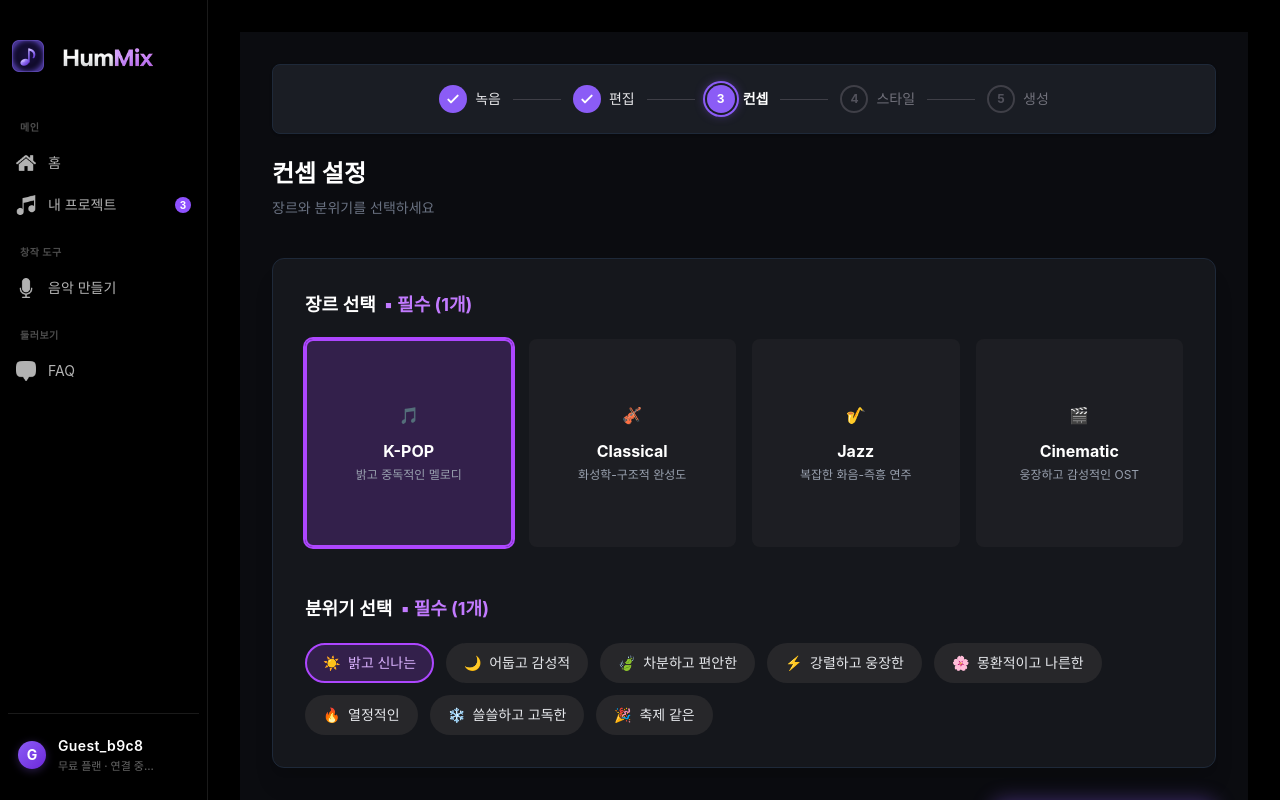
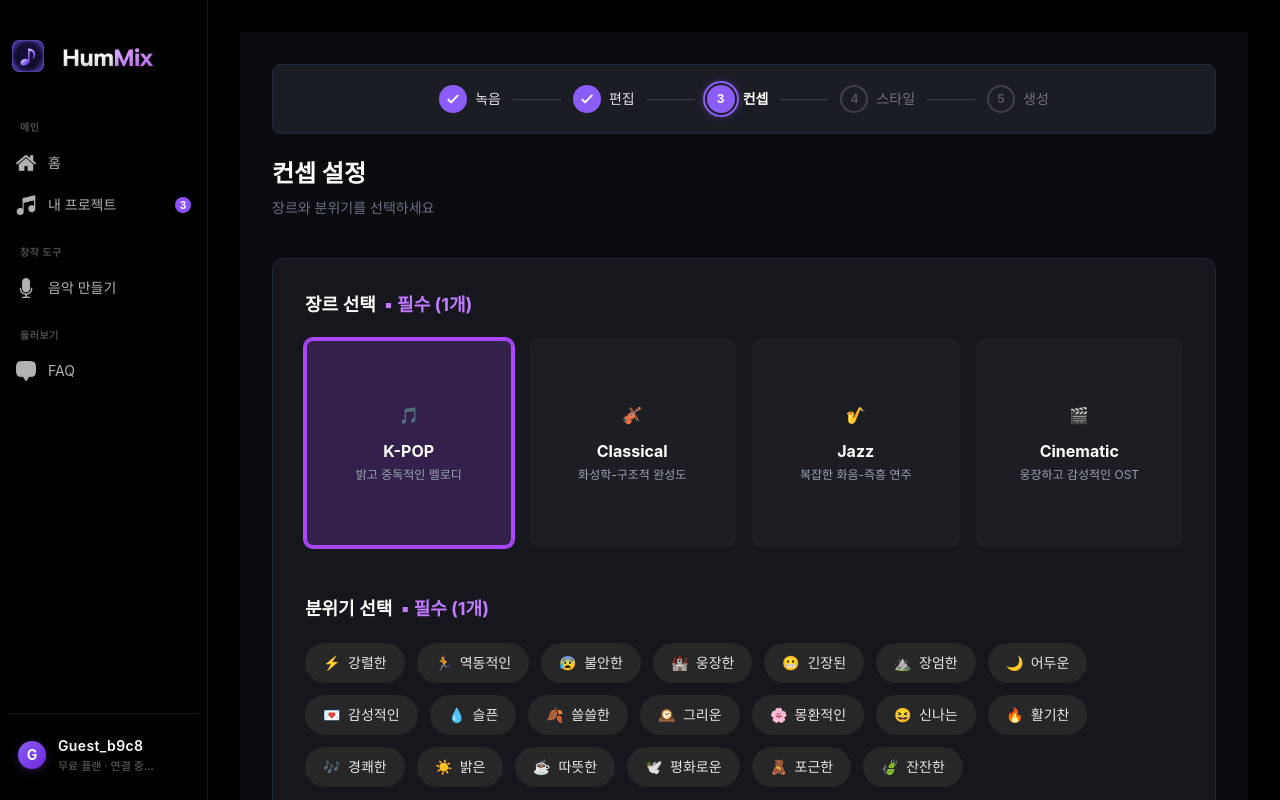
Before and after one commit to Humix-Project/humix-client, a React (Vite) app in the folder humix-project/: page /concept in a window 1280 px wide. Built offline with nearby package versions, Linux system fonts and the light colour scheme; no server answers.

Commit message:
fix/ 컨셉 api에 맞게 수정

```diff
--- a/humix-project/src/pages/Concept.tsx
+++ b/humix-project/src/pages/Concept.tsx
@@ -1,8 +1,6 @@
 import { useState } from 'react';
-// ✅ 페이지 이동을 위한 useNavigate 훅 임포트
 import { useNavigate } from 'react-router-dom';
 import Stepper from '../components/Stepper';
-// ✅ 이전에 만든 Zustand 스토어 임포트
 import { useConceptStore } from '../store/useConceptStore';
 
 // 아이콘은 lucide-react 대신 텍스트/이모지를 사용하거나,
@@ -12,23 +10,36 @@ const IconViolin = () => <span>🎻</span>;
 const IconJazz = () => <span>🎷</span>;
 const IconClapperboard = () => <span>🎬</span>;
 
-// 💡 API 명세서의 <곡 생성 장르> enum 값과 100% 일치하도록 id 수정 (Jazz 대문자 주의)
 const genres = [
   { id: "kpop", name: "K-POP", icon: IconMusic, description: "밝고 중독적인 멜로디" },
   { id: "classical", name: "Classical", icon: IconViolin, description: "화성학-구조적 완성도" },
-  { id: "Jazz", name: "Jazz", icon: IconJazz, description: "복잡한 화음-즉흥 연주" },
+  { id: "jazz", name: "Jazz", icon: IconJazz, description: "복잡한 화음-즉흥 연주" },
   { id: "cinematic", name: "Cinematic", icon: IconClapperboard, description: "웅장하고 감성적인 OST" },
 ];
 
+
 const moods = [
-  { id: "bright_exciting", name: "밝고 신나는", emoji: "☀️" },
-  { id: "dark_emotional", name: "어둡고 감성적", emoji: "🌙" },
-  { id: "calm_comfortable", name: "차분하고 편안한", emoji: "🍃" },
-  { id: "intense_grand", name: "강렬하고 웅장한", emoji: "⚡️" },
-  { id: "dreamy_lazy", name: "몽환적이고 나른한", emoji: "🌸" },
-  { id: "passionate", name: "열정적인", emoji: "🔥" },
-  { id: "melancholy_lonely", name: "쓸쓸하고 고독한", emoji: "❄️" },
-  { id: "festival_like", name: "축제 같은", emoji: "🎉" },
+  { id: "intense", name: "강렬한", emoji: "⚡️" },
+  { id: "dynamic", name: "역동적인", emoji: "🏃" },
+  { id: "anxious", name: "불안한", emoji: "😰" },
+  { id: "epic", name: "웅장한", emoji: "🏰" },
+  { id: "tense", name: "긴장된", emoji: "😬" },
+  { id: "grand", name: "장엄한", emoji: "⛰️" },
+  { id: "dark", name: "어두운", emoji: "🌙" },
+  { id: "sentimental", name: "감성적인", emoji: "💌" },
+  { id: "sad", name: "슬픈", emoji: "💧" },
+  { id: "melancholic", name: "쓸쓸한", emoji: "🍂" },
+  //오타 수정
+  { id: "nostalgic", name: "그리운", emoji: "🕰️" },
+  { id: "dreamy", name: "몽환적인", emoji: "🌸" },
+  { id: "exciting", name: "신나는", emoji: "😆" },
+  { id: "energetic", name: "활기찬", emoji: "🔥" },
+  { id: "cheerful", name: "경쾌한", emoji: "🎶" },
+  { id: "bright", name: "밝은", emoji: "☀️" },
+  { id: "warm", name: "따뜻한", emoji: "☕" },
+  { id: "peaceful", name: "평화로운", emoji: "🕊️" },
+  { id: "cozy", name: "포근한", emoji: "🧸" },
+  { id: "calm", name: "잔잔한", emoji: "🍃" },
 ];
 
 // 타입 정의
@@ -38,7 +49,7 @@ type MoodId = typeof moods[number]['id'];
 export default function Concept() {
   const navigate = useNavigate();
 
-  // 🌟 스토어에 정의된 정확한 변수명(selectedGenre, selectedMoods)으로 꺼내옵니다.
+  //스토어에 정의된 정확한 변수명(selectedGenre, selectedMoods)으로 꺼내옵니다.
   const savedGenre = useConceptStore((state) => state.selectedGenre);
   const savedMoods = useConceptStore((state) => state.selectedMoods);
   const setConcept = useConceptStore((state) => state.setConcept);
@@ -47,8 +58,10 @@ export default function Concept() {
   const [selectedGenre, setSelectedGenre] = useState<GenreId | null>(
     (savedGenre as GenreId) || "kpop"
   );
+
+  // 초기 선택값을 명세서에 존재하는 단일 Enum 값인 "bright"로 안전하게 설정했습니다.
   const [selectedMoods, setSelectedMoods] = useState<MoodId[]>(
-    savedMoods && savedMoods.length > 0 ? (savedMoods as MoodId[]) : ["bright_exciting"]
+    savedMoods && savedMoods.length > 0 ? (savedMoods as MoodId[]) : ["bright"]
   );
 
   // 분위기 선택 핸들러 (무조건 1개만 선택되도록 배열을 덮어씌움)
```
